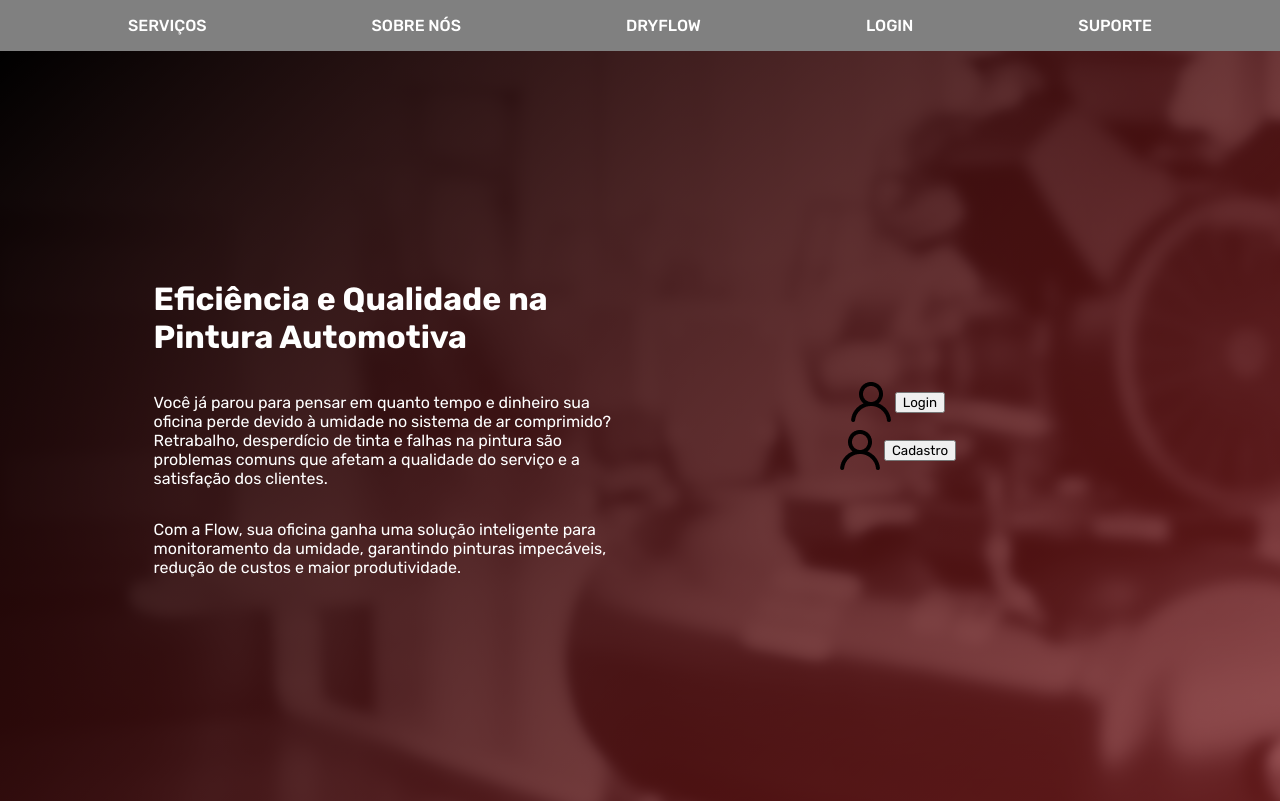
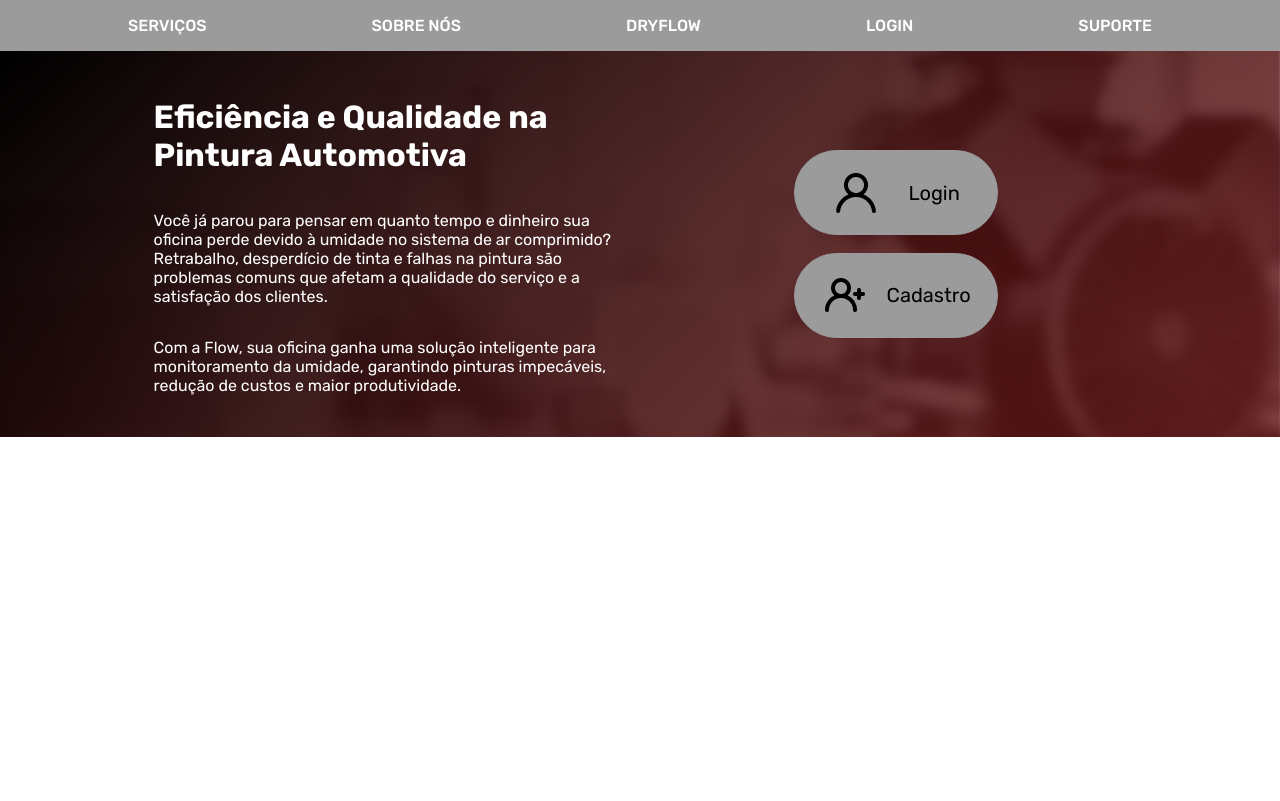
Before and after one commit to biahbernardes/DryFlow, a plain HTML site: page Lucas Hideaki/public/index.html in a window 1280 px wide. Drawn offline with Linux system fonts and the light colour scheme.

Commit message:
feat: banner parte 2

```diff
--- a/Lucas Hideaki/public/index.html
+++ b/Lucas Hideaki/public/index.html
@@ -45,15 +45,19 @@
               de custos e maior produtividade.
             </p>
           </div>
+
           <div class="box">
-            <div class="boxButtons">
+            <a href="./login.html" class="boxButtons">
               <img src="./assets/profileIcon.png" alt="Pessoa" />
-              <button>Login</button>
-            </div>
-            <div class="boxButtons">
-              <img src="./assets/profileIcon.png" alt="" />
-              <button>Cadastro</button>
-            </div>
+              <p>Login</p>
+            </a>
+            <a href="./login.html" class="boxButtons">
+              <img
+                src="./assets/profileCadastroIcon.png"
+                alt="Pessoa para Cadastro"
+              />
+              <p>Cadastro</p>
+            </a>
           </div>
         </div>
       </div>
--- a/Lucas Hideaki/public/styles/style.css
+++ b/Lucas Hideaki/public/styles/style.css
@@ -16,7 +16,7 @@ body {
 
 .header {
   margin: 0;
-  background-color: grey;
+  background-color: #9b9b9b;
 }
 
 .header .container {
@@ -44,9 +44,9 @@ body {
 /* Parte do Banner */
 
 .banner {
-  height: 750px;
   color: #ffffff;
   background-image: url(../assets/banner.png);
+  background-size: cover;
 }
 
 .banner .container {
@@ -74,6 +74,16 @@ body {
 }
 
 .boxButtons {
+  margin: 2%;
+  padding: 2%;
+  background-color: #9b9b9b;
+  border: 1px solid #9b9b9b;
+  border-radius: 50px;
   display: flex;
   align-items: center;
+  justify-content: space-evenly;
+  width: 40%;
+  font-size: 20px;
+  text-decoration: none;
+  color: #000000;
 }
```
Also changed, not shown: Lucas Hideaki/public/assets/profileCadastroIcon.png (added).
